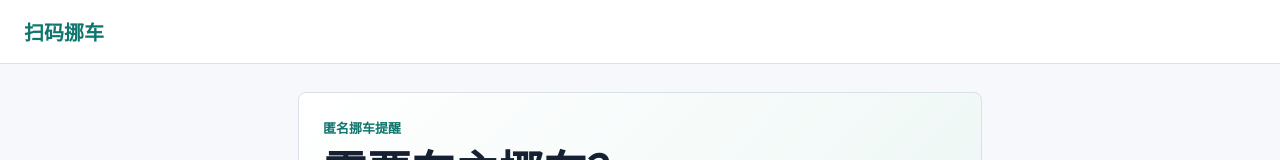
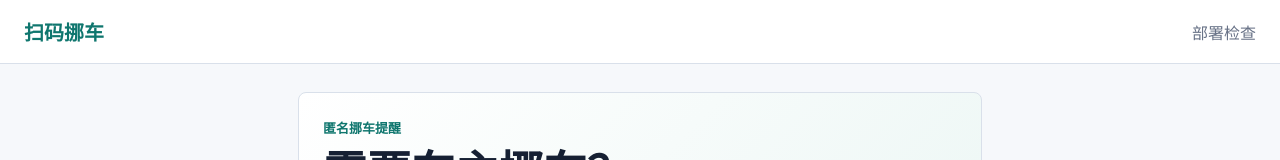
Before and after one commit to nanan910/move-car-mvp, a website: page public/move.html in a window 1280 px wide. Shown: the top 160 px of the page. Drawn offline with Linux system fonts and the light colour scheme.

Commit message:
Update public/move.html for deployment status page

```diff
--- a/public/move.html
+++ b/public/move.html
@@ -9,6 +9,9 @@
   <body data-page="move">
     <header class="topbar">
       <a class="brand" href="./index.html">扫码挪车</a>
+      <nav>
+        <a href="./setup.html">部署检查</a>
+      </nav>
     </header>
 
     <main class="shell compact">
```
